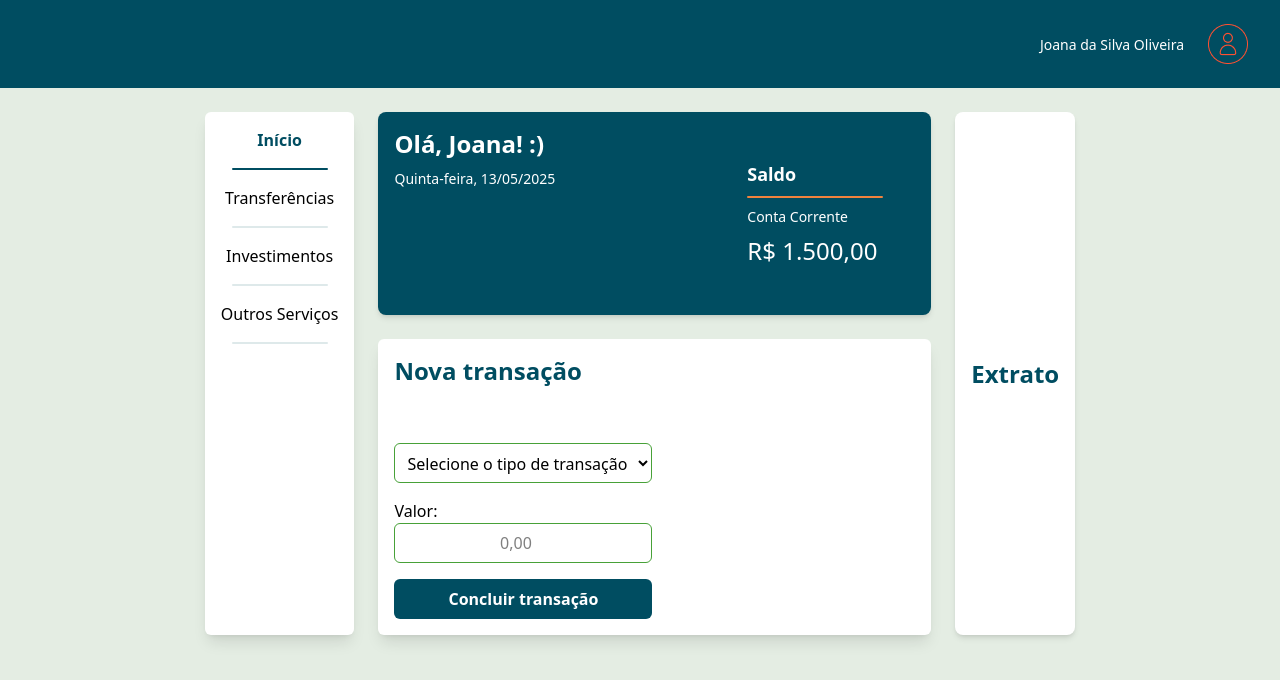
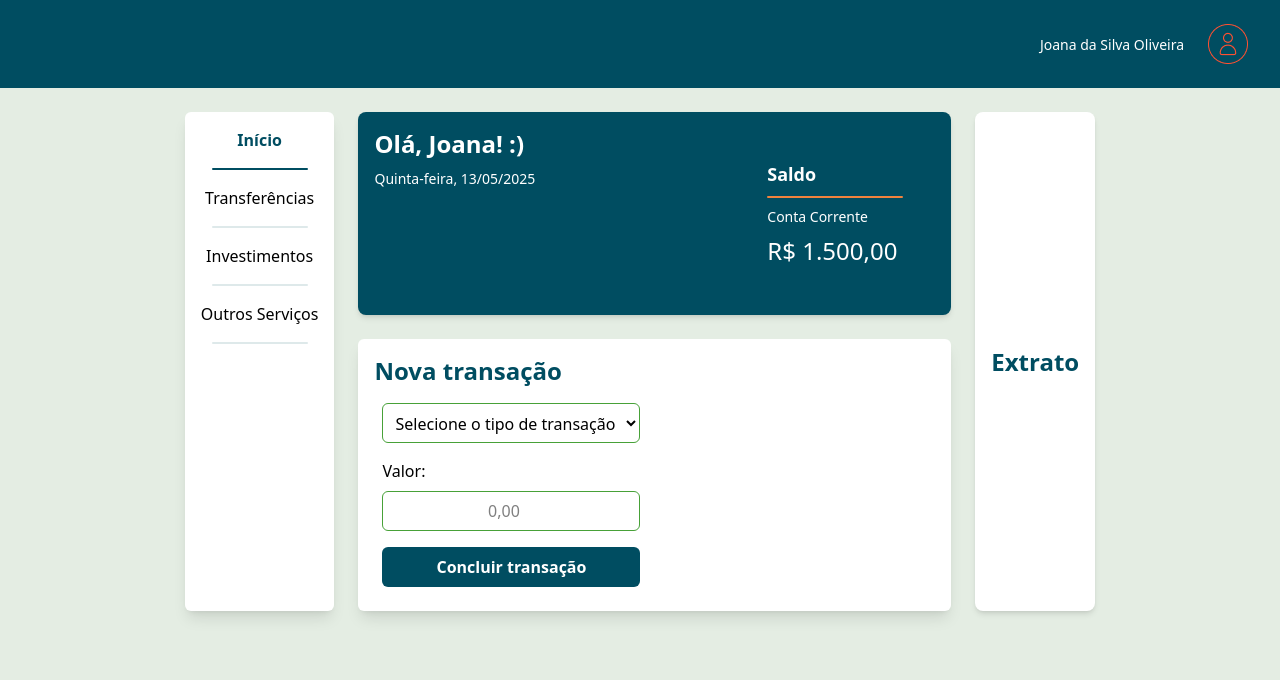
Before and after one commit to LeticiaRosa/ByteBank, a Next.js app: page / in a window 1280 px wide. Shown: the top 680 px of the page. Built offline with nearby package versions, Linux system fonts and the light colour scheme.

Commit message:
Fiz: Ajustando posição do body

```diff
--- a/src/app/layout.tsx
+++ b/src/app/layout.tsx
@@ -20,11 +20,13 @@ export default function RootLayout({
 }>) {
   return (
     <html lang="pt-BR" className="h-full">
-      <body className="flex flex-col h-full">
+      <body className="flex flex-col h-full ">
         <Header />
-        <div className="flex flex-row container gap-6 pt-6">
-          <Menu />
-          <main>{children}</main>
+        <div className="center">
+          <div className="flex flex-row container gap-6 pt-6">
+            <Menu />
+            <main>{children}</main>
+          </div>
         </div>
       </body>
     </html>
--- a/src/components/Card.tsx
+++ b/src/components/Card.tsx
@@ -1,6 +1,6 @@
 export function Card() {
   return (
-    <div className="card bg-verde shadow-md rounded-lg flex flex-row items-start justify-center min-h-50 text-white gap-40">
+    <div className="card bg-verde shadow-md rounded-lg flex flex-row items-start justify-center min-h-50 text-white gap-50">
       <div className="flex flex-col gap-2">
         <h2 className="title text-white">Olá, Joana! :) </h2>
         <p className="text-white text-size-14">Quinta-feira, 13/05/2025</p>
--- a/src/components/Nova-transacao.tsx
+++ b/src/components/Nova-transacao.tsx
@@ -1,6 +1,6 @@
 export default function NovaTransacao() {
   return (
-    <section className="card">
+    <section className="card gap-2">
       <h2 className="title">Nova transação</h2>
       <form>
         <div className="campo">
@@ -18,7 +18,6 @@ export default function NovaTransacao() {
         </div>
         <div className="campo">
           <label htmlFor="valor">Valor:</label>
-          <br />
           <input
             type="number"
             name="valor"
--- a/styles/globals.css
+++ b/styles/globals.css
@@ -61,10 +61,10 @@
     @apply w-24 h-0.5 bg-preto border-0 rounded-sm hover:bg-verde-claro;
   }
   .card {
-    @apply flex flex-col items-start justify-start w-full  bg-white rounded-md shadow-lg text-black gap-10 p-4;
+    @apply flex flex-col items-start justify-start w-full bg-white rounded-md shadow-lg text-black p-4;
   }
   .campo {
-    @apply mt-4;
+    @apply flex flex-col p-2 gap-2;
   }
   .campo-input {
     @apply w-full h-10 border border-verde-claro bg-white rounded-md p-2 text-black text-center focus:border-verde-claro focus:outline-none;
```
